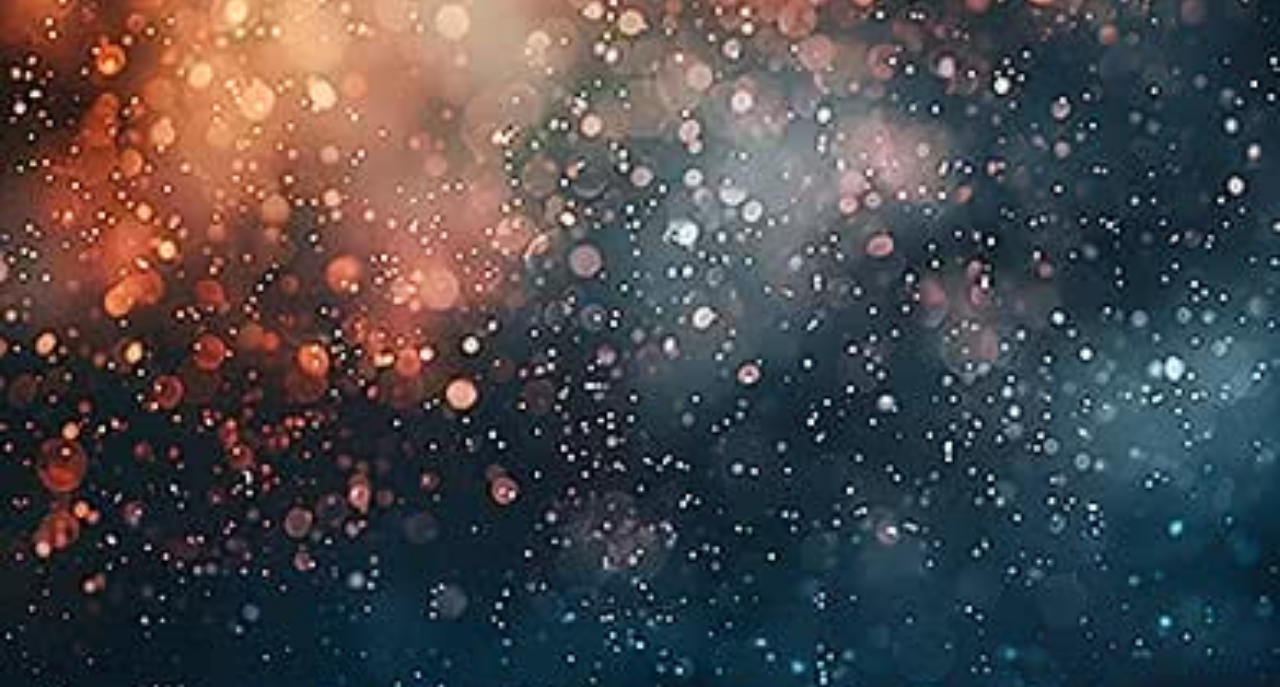
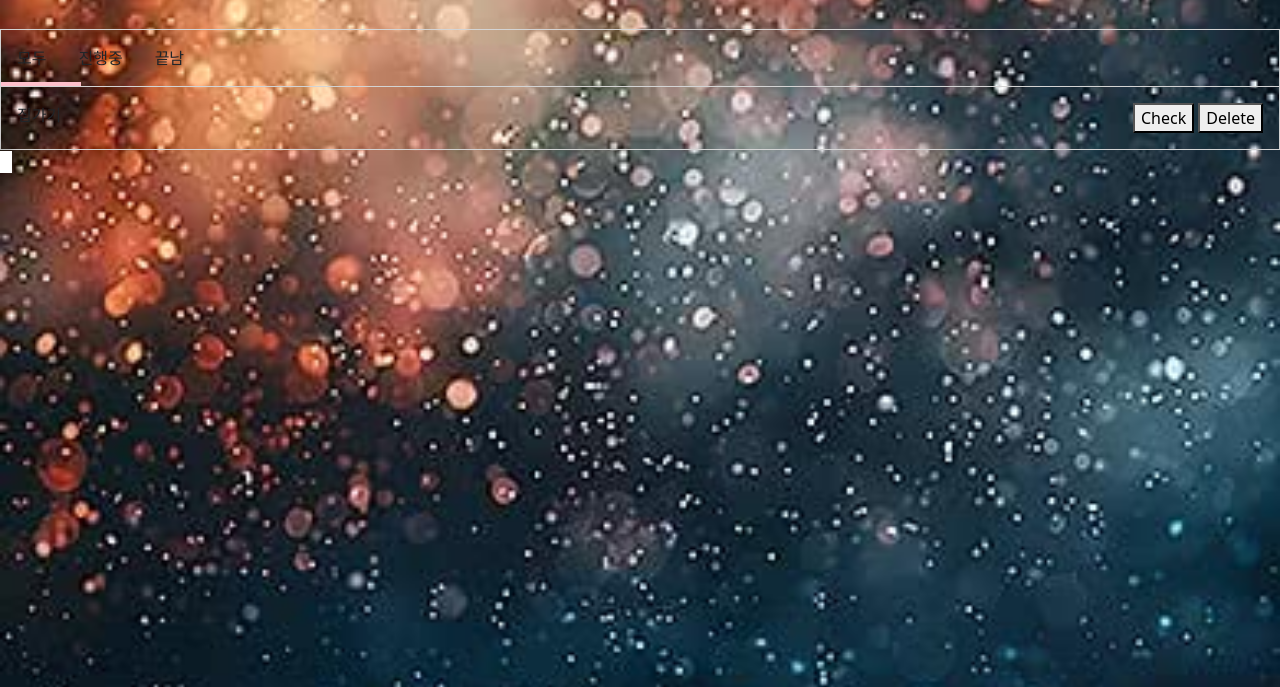
Before and after one commit to meustar/second-TodoList, a plain HTML site: page index.html in a window 1280 px wide. Shown: the part 113-800 px from the top of the page. Drawn offline with nearby package versions, Linux system fonts and the light colour scheme.

Commit message:
기본적인 HTML과 CSS 밑그림 세팅

```diff
--- a/index.html
+++ b/index.html
@@ -14,7 +14,31 @@
     <link rel="stylesheet" href="style.css" />
   </head>
   <body>
-    <div class="container">hahahahaha</div>
+    <sec class="container">
+      <h1>Todo List</h1>
+      <section class="input-area">
+        <input type="text" />
+        <button>+</button>
+      </section>
+
+      <section class="task-area">
+        <div class="task-tabs">
+          <div id="under-line"></div>
+          <div>모두</div>
+          <div>진행중</div>
+          <div>끝남</div>
+        </div>
+        <div>
+          <div class="task">
+            <div>집가기</div>
+            <div>
+              <button>Check</button>
+              <button>Delete</button>
+            </div>
+          </div>
+        </div>
+      </section>
+    </sec>
     <script
       src="https://cdn.jsdelivr.net/npm/bootstrap@5.3.8/dist/js/bootstrap.bundle.min.js"
       integrity="sha384-FKyoEForCGlyvwx9Hj09JcYn3nv7wiPVlz7YYwJrWVcXK/BmnVDxM+D2scQbITxI"
--- a/style.css
+++ b/style.css
@@ -7,4 +7,38 @@ body {
 
 .container {
   background-color: white;
+  min-height: 100vh;
+  box-shadow: rgba(0, 0, 0, 0.25) 0px 54px 55px,
+    rgba(0, 0, 0, 0.12) 0px -12px 30px, rgba(0, 0, 0, 0.12) 0px 4px 6px,
+    rgba(0, 0, 0, 0.17) 0px 12px 13px, rgba(0, 0, 0, 0.09) 0px -3px 5px;
 }
+.task-area {
+  border: 1px solid lightgray;
+  margin-top: 2em;
+}
+
+.task-tabs {
+  display: flex;
+  border-bottom: 1px solid lightgray;
+  position: relative;
+}
+
+.task-tabs div {
+  padding: 1em;
+}
+
+#under-line {
+  height: 4px;
+  background-color: pink;
+  position: absolute;
+  width: 80px;
+  left: 0px;
+  top: 52px;
+  padding: 0px;
+}
+
+.task {
+  display: flex;
+  justify-content: space-between;
+  padding: 1em;
+}
```
